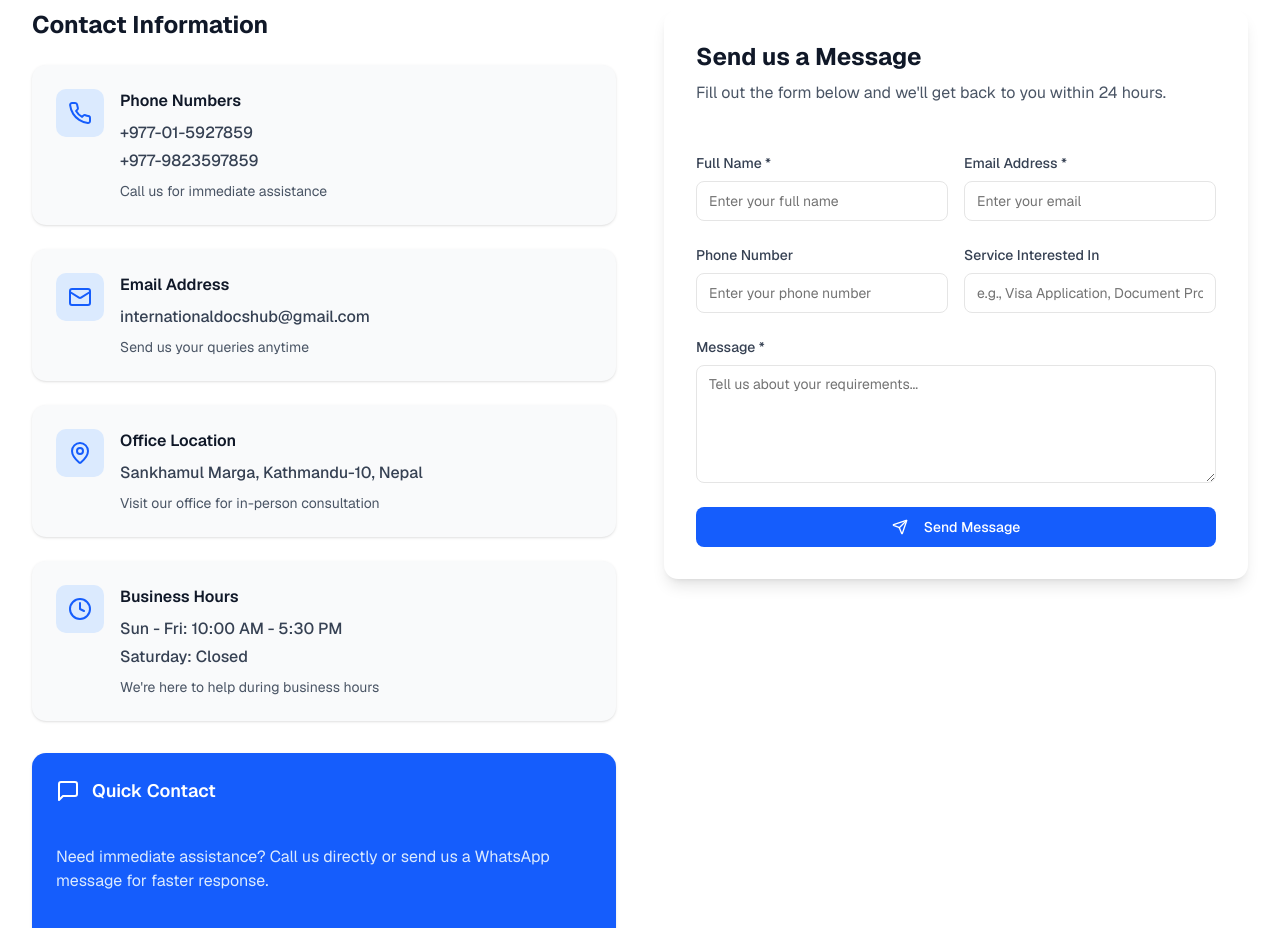
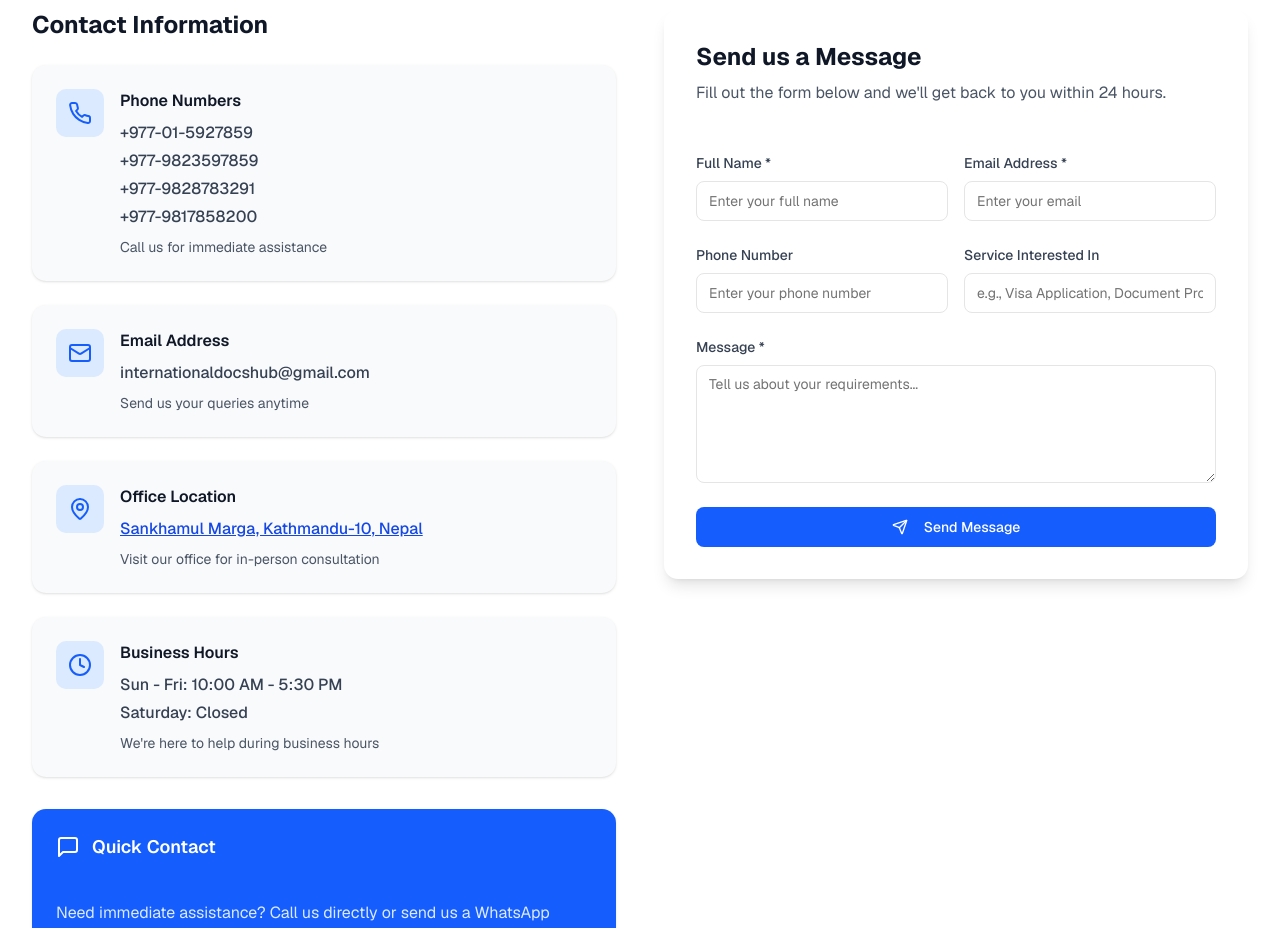
Before and after one commit to bijan-pradhananga/international-documents-hub, a Next.js app: page / in a window 1280 px wide. Shown: the part 7020-7948 px from the top of the page. Built offline with nearby package versions, Linux system fonts and the light colour scheme.

Commit message:
fix: update contact information structure and enhance office location link functionality

```diff
--- a/components/contact-section.tsx
+++ b/components/contact-section.tsx
@@ -12,11 +12,18 @@ import { useState } from "react"
 import { useAppDispatch, useAppSelector } from "@/lib/hooks"
 import { setLoading } from "@/lib/features/ui/uiSlice"
 
-const contactInfo = [
+type ContactDetail = string | { label: string; url: string }
+
+const contactInfo: {
+  icon: any
+  title: string
+  details: ContactDetail[]
+  description: string
+}[] = [
   {
     icon: Phone,
     title: "Phone Numbers",
-    details: ["+977-01-5927859", "+977-9823597859"],
+    details: ["+977-01-5927859", "+977-9823597859", "+977-9828783291", "+977-9817858200"],
     description: "Call us for immediate assistance",
   },
   {
@@ -28,7 +35,12 @@ const contactInfo = [
   {
     icon: MapPin,
     title: "Office Location",
-    details: ["Sankhamul Marga, Kathmandu-10, Nepal"],
+    details: [
+      {
+        label: "Sankhamul Marga, Kathmandu-10, Nepal",
+        url: "https://maps.app.goo.gl/61UfUddpHY7cCqhF7?g_st=ac",
+      },
+    ],
     description: "Visit our office for in-person consultation",
   },
   {
@@ -171,7 +183,21 @@ export function ContactSection() {
                       <div className="flex-1">
                         <h4 className="font-semibold text-gray-900 mb-2">{info.title}</h4>
                         <div className="space-y-1 mb-2">
-                          {info.details.map((detail, idx) => (
+                          {info.details.map((detail, idx) => {
+                            if (info.title === "Office Location" && typeof detail !== "string" && detail.url && detail.label) {
+                              return (
+                                <a
+                                  key={idx}
+                                  href={detail.url}
+                                  target="_blank"
+                                  rel="noopener noreferrer"
+                                  className="text-blue-700 font-medium underline hover:text-blue-900 transition-colors"
+                                >
+                                  {detail.label}
+                                </a>
+                              )
+                            } else {
+                              return (
                                 <p
                                   key={idx}
                                   className={`text-gray-700 font-medium ${
@@ -181,15 +207,17 @@ export function ContactSection() {
                                   }`}
                                   onClick={() => {
                                     if (info.title === "Phone Numbers") {
-                                  handlePhoneCall(detail)
+                                      handlePhoneCall(detail as string)
                                     } else if (info.title === "Email Address") {
-                                  handleEmailClick(detail)
+                                      handleEmailClick(detail as string)
                                     }
                                   }}
                                 >
-                              {detail}
+                                  {typeof detail === "string" ? detail : (detail.label || "")}
                                 </p>
-                          ))}
+                              )
+                            }
+                          })}
                         </div>
                         <p className="text-sm text-gray-600">{info.description}</p>
                       </div>
```
Lines whose indentation alone changed are shown as unchanged.
